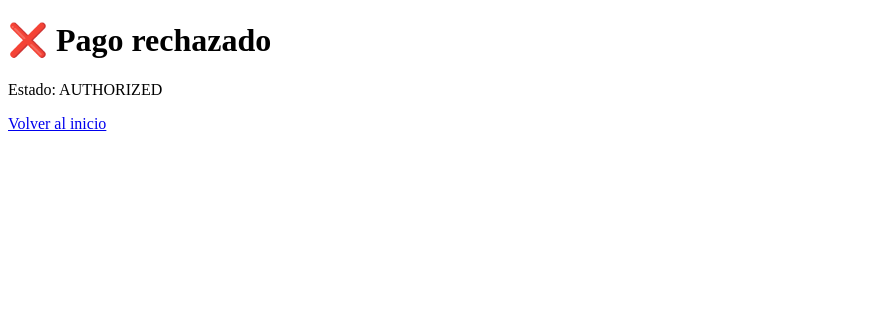
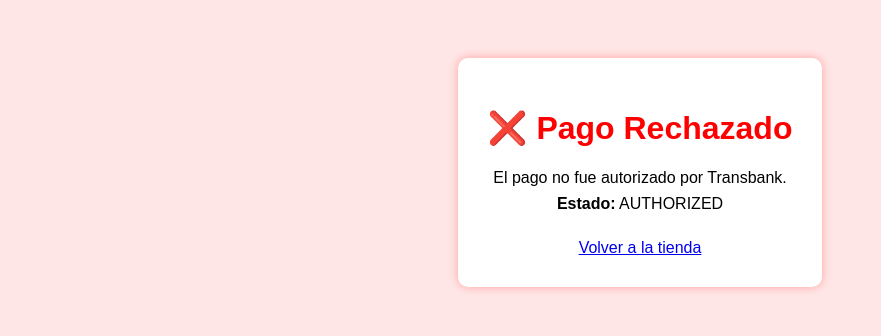
Before and after one commit to Rulba/Zapatex3.0, a Flask app: template backend/templates/pago_fallido.html in a window 1280 px wide. Shown: the top 336 px of the page, without its empty margins (0-881 px from the left). Run offline with Flask 3, Linux system fonts and the light colour scheme; the template is opened without the code that fills it: most values are stand-ins (such as "Sample title", 1, 10 or a date in 2020).

Commit message:
Refactor payment initiation and result handling with simulated responses and improved UI for success and failure pages

```diff
--- a/backend/main.py
+++ b/backend/main.py
@@ -84,23 +84,23 @@
     producto = datos.get('producto')
     cantidad = int(datos.get('cantidad', 1))
 
-    monto = 1000 * cantidad  # Puedes mejorarlo más adelante
+    # Simula cálculo del total (puedes hacerlo más real si quieres)
+    monto = 1000 * cantidad
 
-    buy_order = f"pedido-{producto}-{cantidad}"
-    session_id = "session1234"
-    return_url = url_for('resultado_pago', _external=True)
-    try:
-        response = tx.create(buy_order, session_id, monto, return_url)
-        print("✅ Transbank create response:", response)
-    except Exception as e:
-        print("❌ Error en tx.create:", str(e))
-        return jsonify({"error": "Error al contactar Transbank"}), 500
+    # Aquí harías normalmente la llamada a Transbank, pero ahora solo simulas
+    return jsonify({
+        "url": "/resultado_pago_simulado",
+        "token": f"token_simulado_{producto}_{cantidad}"
+    })
 
-    print("✅ Transbank create response:", response)  # <--- Agrega esto
-
-    return jsonify({
-        "url": response.get("url"),
-        "token": response.get("token")
+@app.route('/resultado_pago')
+def resultado_pago_simulado():
+    return render_template('pago_exitoso.html', detalle={
+        'amount': 1000,
+        'buy_order': 'simulado123',
+        'authorization_code': 'ABC123',
+        'card_detail': {'card_number': '**** **** **** 4242'},
+        'status': 'AUTHORIZED'
     })
 
 
--- a/backend/templates/pago_fallido.html
+++ b/backend/templates/pago_fallido.html
@@ -3,10 +3,31 @@
 <head>
   <meta charset="UTF-8">
   <title>Pago Fallido</title>
+  <style>
+    body {
+      font-family: Arial, sans-serif;
+      text-align: center;
+      padding: 50px;
+      background-color: #ffe6e6;
+    }
+    .box {
+      background-color: white;
+      padding: 30px;
+      border-radius: 10px;
+      box-shadow: 0 0 10px rgba(255, 0, 0, 0.3);
+      display: inline-block;
+    }
+    h1 { color: red; }
+    p { margin: 8px 0; }
+  </style>
 </head>
 <body>
-  <h1>❌ Pago rechazado</h1>
-  <p>Estado: {{ detalle.status }}</p>
-  <a href="/">Volver al inicio</a>
+  <div class="box">
+    <h1>❌ Pago Rechazado</h1>
+    <p>El pago no fue autorizado por Transbank.</p>
+    <p><strong>Estado:</strong> {{ detalle.status }}</p>
+    <br>
+    <a href="/">Volver a la tienda</a>
+  </div>
 </body>
 </html>
```
Also changed, not shown: backend/templates/pago_exitoso.html (+9 -5 lines).
